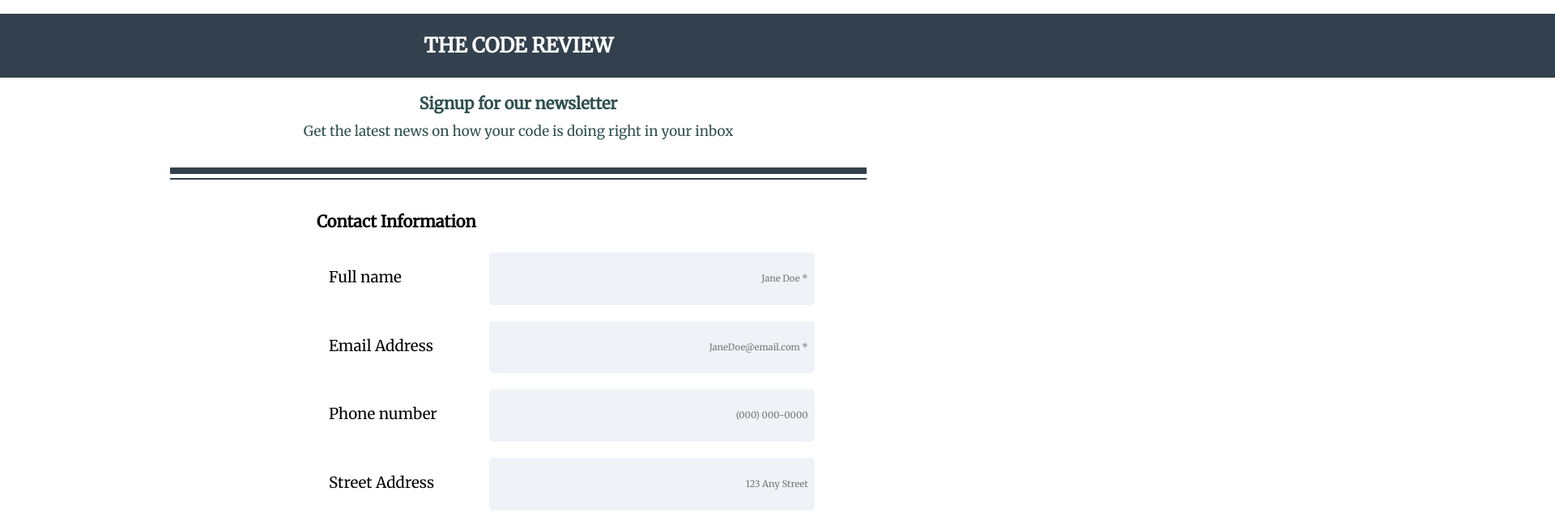
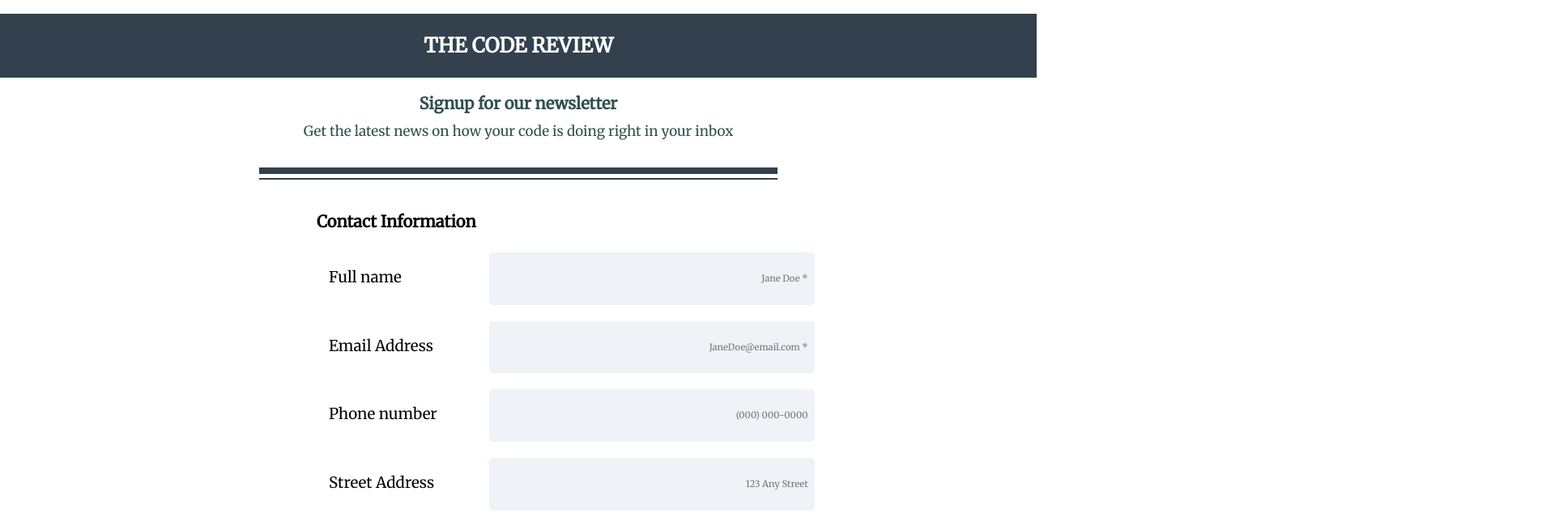
Before and after one commit to amckeownwvnet/Responsive-Form-Project, a plain HTML site: page index.html in a window 1280 px wide. Shown: the top 639 px of the page at 81% size, 1920 px wide, since content can reach past the window. Drawn offline with Linux system fonts and the light colour scheme; files that its build step writes are made by us from their sources.

Commit message:
final update
fixes to negative margin issue

```diff
--- a/style.css
+++ b/style.css
@@ -15,7 +15,7 @@ html {
 }
 
 .formbox {
-    max-width: 860px;
+    width:100%;
     margin: 0 auto;
 }
 
@@ -69,21 +69,22 @@ html {
     margin: 5px;
 }
 hr {
-    margin-top: 2em;
-    margin-bottom: 2em;
 }
 hr.bigboi {
     border: 3px solid #32414d;
     border-left: 0;
     border-right: 0;
-    margin: 0 0 0 0;
+    margin-left:5%;
+    margin-right:5%;
+    text-align:center;
 
 }
 hr.littleboi {
     border: 2px solid #32414d;
     border-left: 0;
     border-right: 0;
-    margin: 0 0 2em 0;
+    margin-left:5%;
+    margin-right:5%;
     padding-top: 5px;
     margin-bottom: 2em;
 }
@@ -294,14 +295,16 @@ hr.bigboi {
     border: 3px solid #32414d;
     border-left: 0;
     border-right: 0;
-    margin: 0 0 0 0 ;
+    margin-left:25%;
+    margin-right:25%;
 
 }
 hr.littleboi {
     border: 2px solid #32414d;
     border-left: 0;
     border-right: 0;
-    margin: 0 0 2em 0;
+    margin-left:25%;
+    margin-right:25%;
     padding-top: 5px;
     margin-bottom: 2em;
 }
@@ -310,8 +313,6 @@ width: 100%;
 }
 
 .title-formbox {
-    margin-left:-100%;
-    margin-right:-100%;
     text-align:center;
     }
 
@@ -376,7 +377,7 @@ width: 100%;
     border-radius: 5px;
 }
 #zip {
-    width: 25%;
+    width: 40%;
 }
 
 .bar {
```
